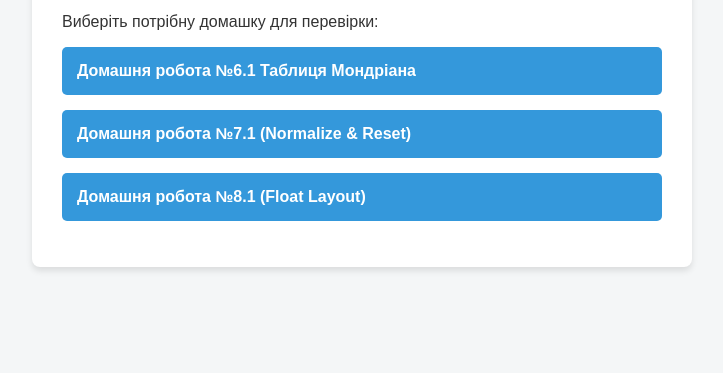
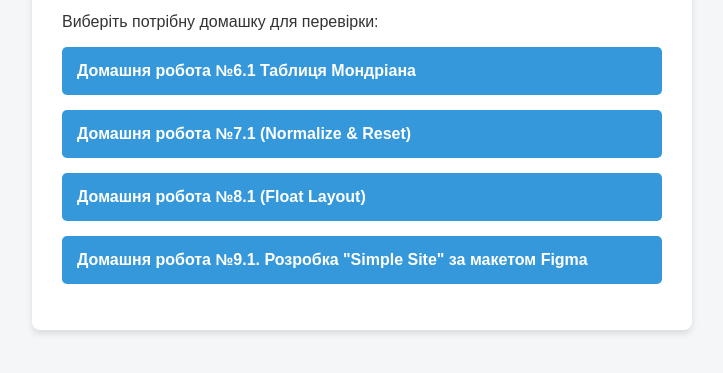
Before and after one commit to galina1706/FullSJS, a plain HTML site: page index.html in a window 1280 px wide. Shown: the part 157-530 px from the top of the page, without its empty margins (278-1001 px from the left). Drawn offline with Linux system fonts and the light colour scheme.

Commit message:
Add link for Домашня робота №9.1

```diff
--- a/index.html
+++ b/index.html
@@ -23,6 +23,7 @@
         <li><a href="./HW%206.1/">Домашня робота №6.1 Таблиця Мондріана</a></li>
         <li><a href="./HW%207.1/">Домашня робота №7.1 (Normalize & Reset)</a></li>
         <li><a href="./HW%208.1/">Домашня робота №8.1 (Float Layout)</a></li>
+        <li><a href="./HW%209.1/">Домашня робота №9.1. Розробка "Simple Site" за макетом Figma</a></li>
     </ul>
 </div>
 
```
